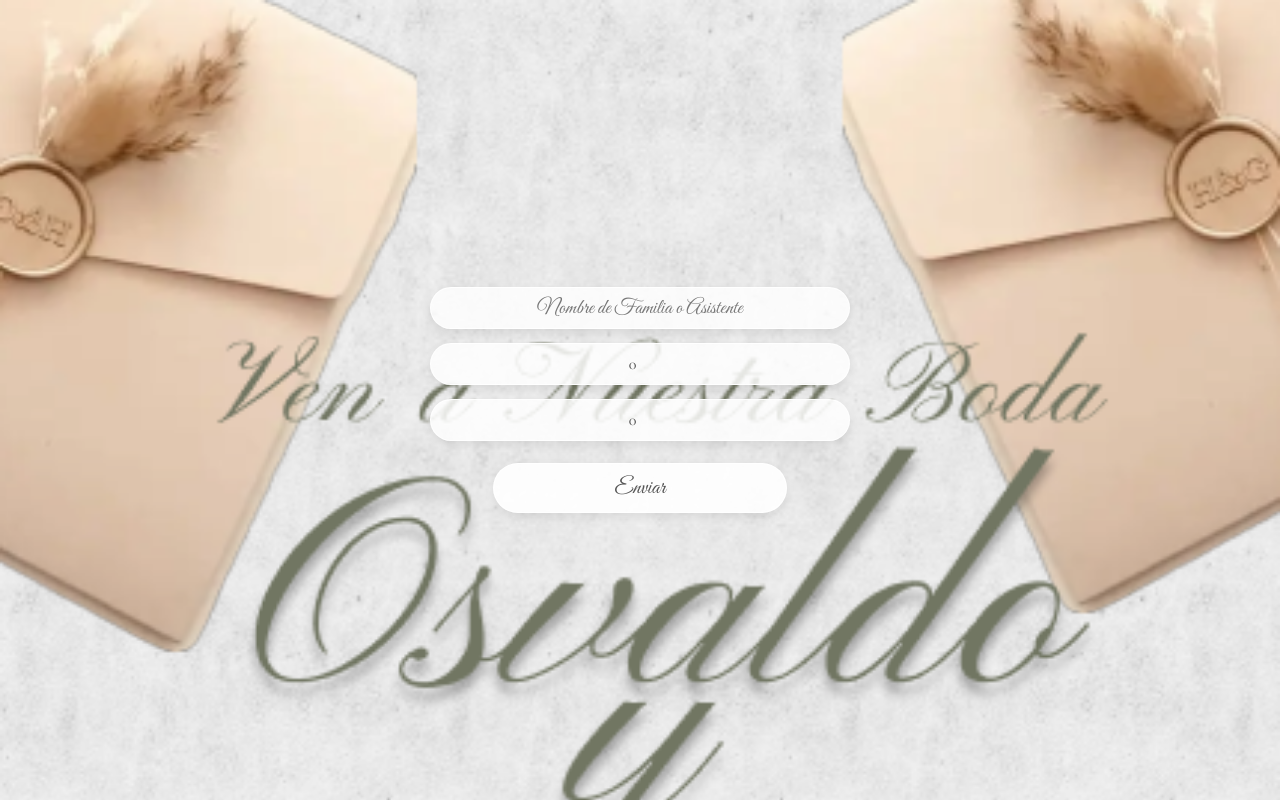
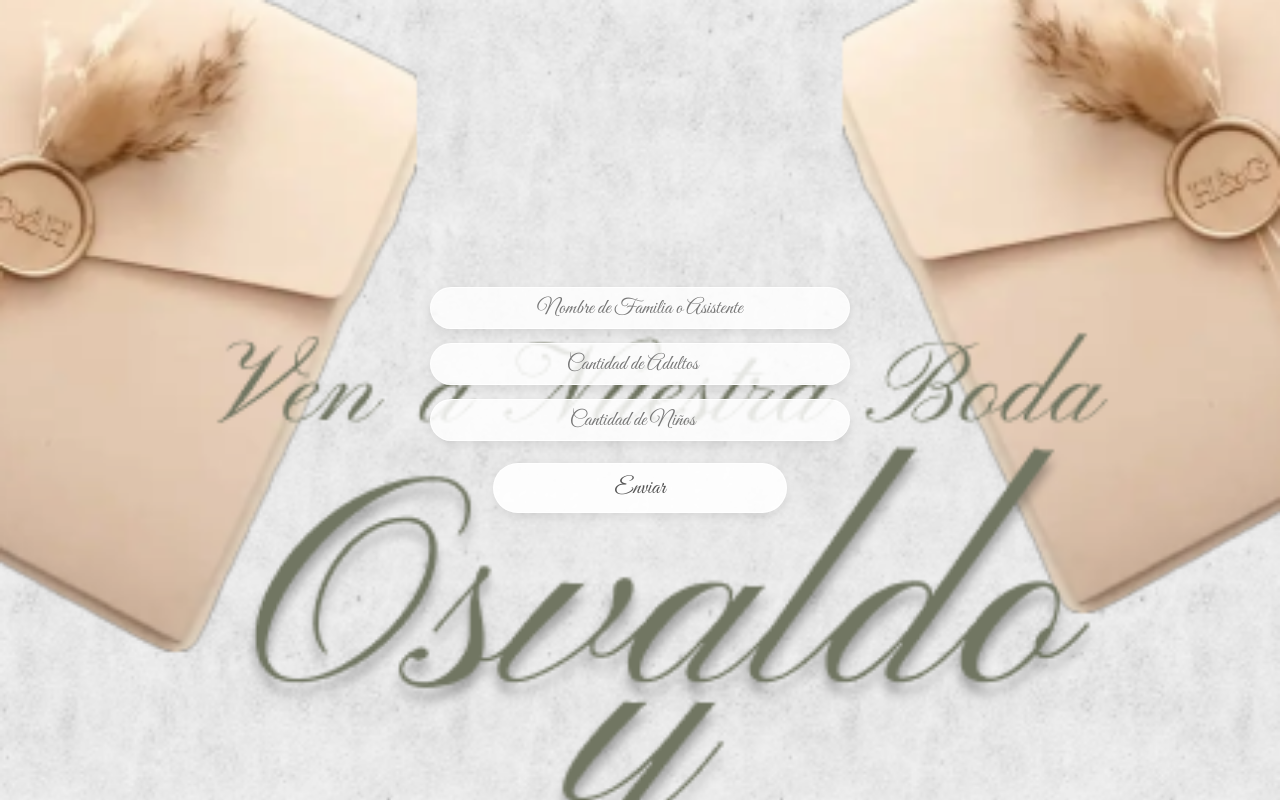
Before and after one commit to EbertonDr318/ConfirmacionBoda, a plain HTML site: page index.html in a window 1280 px wide. Drawn offline with nearby package versions, Linux system fonts and the light colour scheme.

Commit message:
Update index.html
Ajuste de cantidades

```diff
--- a/index.html
+++ b/index.html
@@ -37,7 +37,6 @@
             id="adultos"
             name="adultos"
             min="0"
-            value="0"
             placeholder="Cantidad de Adultos"
             required
             />
@@ -46,12 +45,12 @@
         <!-- CANTIDAD DE NIÑOS -->
         <div class="campo">
           <label for="ninos" class="titulo">Cantidad de Niños</label>
+
             <input
               type="number"
               id="ninos"
               name="ninos"
               min="0"
-            value="0"
               placeholder="Cantidad de Niños"
               required
             />
```
Lines whose indentation alone changed are shown as unchanged.
